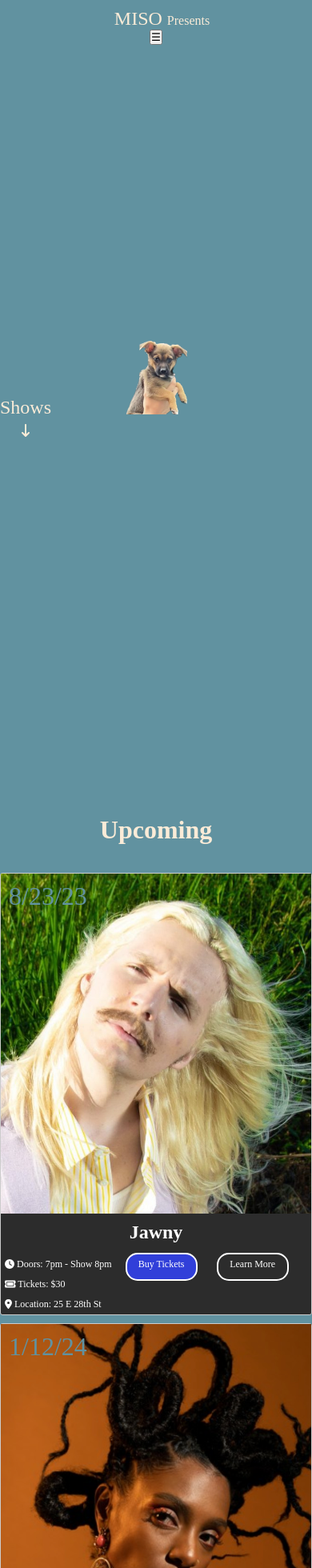
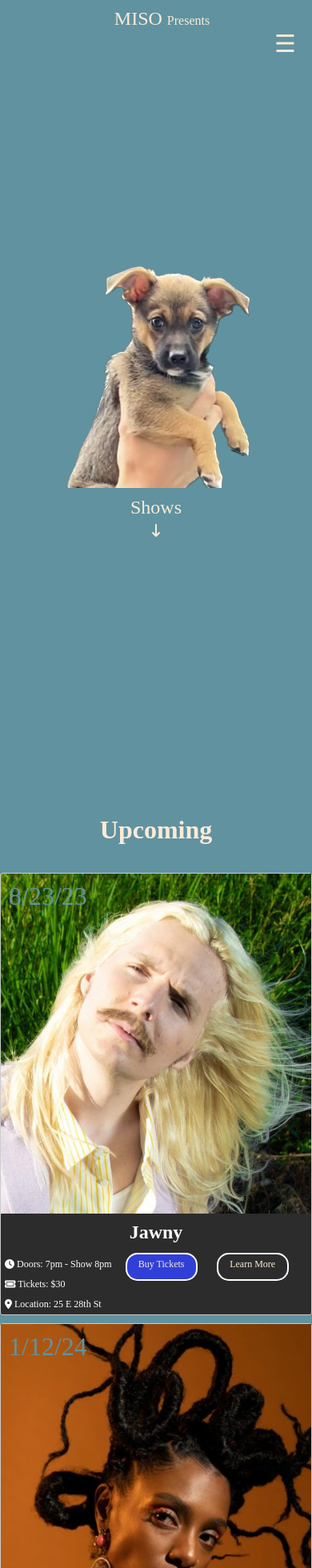
Before and after one commit to PeterwMcClelland/Miso, a React (Create React App) app: page / in a window 390 px wide. Shown: the top 1960 px of the page at 80% size. Built offline with nearby package versions, Linux system fonts and the light colour scheme.

Commit message:
contact page/ mobile view

```diff
--- a/src/components/Contact/Contact.js
+++ b/src/components/Contact/Contact.js
@@ -1,10 +1,12 @@
 import React from "react";
-import "./contact.css";
+import "./contact.scss";
 
 function Contact() {
   return (
     <div className="contact-page">
-      <body>test</body>
+      <div className="contact-txt">
+        <h2>For any questions regarding shows or event promotion please email <a className="a-txt" href="mailto:info@misopresents.com">info@misopresents.com</a></h2>
+      </div>
     </div>
   );
 }
--- a/src/components/Contact/contact.css
+++ /dev/null
@@ -1,4 +0,0 @@
-.contact-page {
-  background-color: #6192a0;
-  height: 2000px;
-}
--- /dev/null
+++ b/src/components/Contact/contact.scss
@@ -0,0 +1,27 @@
+.contact-page {
+  background-color: #6192a0;
+  height: 700px;
+  display: flex;
+  justify-content: center; /* Horizontally center the content */
+  align-items: center;     /* Vertically center the content */
+  flex-direction: column;  /* This will ensure the content remains in a top-down column format */
+}
+
+.contact-txt {
+  width: 50%;
+  font-family: 'Knewave', cursive;
+  color: antiquewhite;
+  font-size: xx-large;
+}
+
+a {
+  color: antiquewhite;
+
+}
+
+@media only screen and (max-width: 450px) {
+  .contact-txt {
+    font-size: medium;
+    width: 80%;
+  }
+}
--- a/src/components/Header/header.scss
+++ b/src/components/Header/header.scss
@@ -43,12 +43,21 @@ a {
 .icons {
   size: xx-large;
   color: antiquewhite;
-  transition: .3s;
+  transition: 0.3s;
 }
 
 .icons:hover {
   font-size: xxx-large;
-  transition: .3s;
+  transition: 0.3s;
+}
+
+.mobile-menu-toggle {
+  display: none;
+  background: none;
+  border: none;
+  color: antiquewhite;
+  font-size: 30px;
+  cursor: pointer;
 }
 
 /* Mobile */
@@ -71,10 +80,6 @@ a {
     margin-left: 0;
   }
 
-  .mobile-menu-toggle {
-    display: block;
-  }
-
   .nav-links {
     display: none;
     flex-direction: column;
@@ -83,12 +88,19 @@ a {
     margin-right: 0;
     margin-top: 5px;
     font-size: x-large;
-  &.active {
-    display: flex;
+
+    &.active {
+      display: flex;
+    }
   }
-}
 
   .icons {
     size: x-large;
   }
+
+  .mobile-menu-toggle {
+    display: block;
+    padding-right: 20px;
+    align-self: self-end;
+  }
 }
--- a/src/components/Hero/heropage.scss
+++ b/src/components/Hero/heropage.scss
@@ -14,7 +14,9 @@
   animation: fadeIn 1.5s ease-in-out 0.3s forwards;
 }
 
-li {padding: 5px;}
+li {
+  padding: 5px;
+}
 
 .shows-button {
   margin-top: 500px;
@@ -230,8 +232,7 @@ h1 {
 
 @media only screen and (max-width: 450px) {
   .hero-page {
-    justify-content: flex-start;
-    padding-top: 50px;
+    padding-top: 250px;
   }
 
   .three-columns {
@@ -239,29 +240,31 @@ h1 {
 
     .column {
       margin: 10px 0;
-      height: auto; // Remove fixed height
+      height: auto;
     }
   }
 
   .shows-button {
-    margin-top: 50px;
-    font-size: x-large; // Reduce font size
+    margin-top: 100px;
+    font-size: x-large;
   }
 
   .shows-button:hover {
-    font-size: xx-large; // Reduce hover font size
+    font-size: xx-large;
   }
 
-  h1, #announc-h1 {
-    font-size: xx-large; // Reduce h1 font size
+  h1,
+  #announc-h1 {
+    font-size: xx-large;
   }
 
   .artist-card {
-    height: auto; // Make card height automatic
+    height: auto;
   }
 
-  .show-info, .button {
-    font-size: 12px; // Reduce font size
+  .show-info,
+  .button {
+    font-size: 12px;
   }
 
   .show-page {
@@ -269,12 +272,16 @@ h1 {
     padding-top: 25px;
   }
 
+  .hero-page {
+    background-size: 60%;
+  }
+
   .button {
-    width: 90px; // Adjust button width
-    font-size: 12px; // Reduce button font size
+    width: 90px;
+    font-size: 12px;
   }
 
   .detail-image {
-    margin-left: 50px; // Adjust margin for the image
+    margin-left: 50px;
   }
 }
--- a/src/components/Work/WorkHistory/workhistory.scss
+++ b/src/components/Work/WorkHistory/workhistory.scss
@@ -89,3 +89,29 @@ $white-color: rgb(255, 255, 255);
   @extend %img-common;
   background-image: url(../../../assets/Images/esquire-npr-2015--2_custom-026f28deb64e00c991a9edf63fcd413b5a4d9adc-s1100-c50.jpg);
 }
+
+/* Mobile */
+@media (max-width: 450px) {
+  .work-history {
+    grid-template-columns: 1fr; // change grid to single column
+    padding: 20px; // adjust padding
+  }
+
+  .bio-txt {
+    padding: 10px; // reduce padding for mobile
+  }
+
+  .bio-h1 {
+    font-size: 1.5em; // scale down the header font size
+  }
+
+  .details {
+    grid-template-columns: 1fr; // change details to single column grid
+
+    .detail-image {
+      margin-left: 0; // remove margin
+      height: 150px; // adjust height
+      width: auto;
+    }
+  }
+}
```
